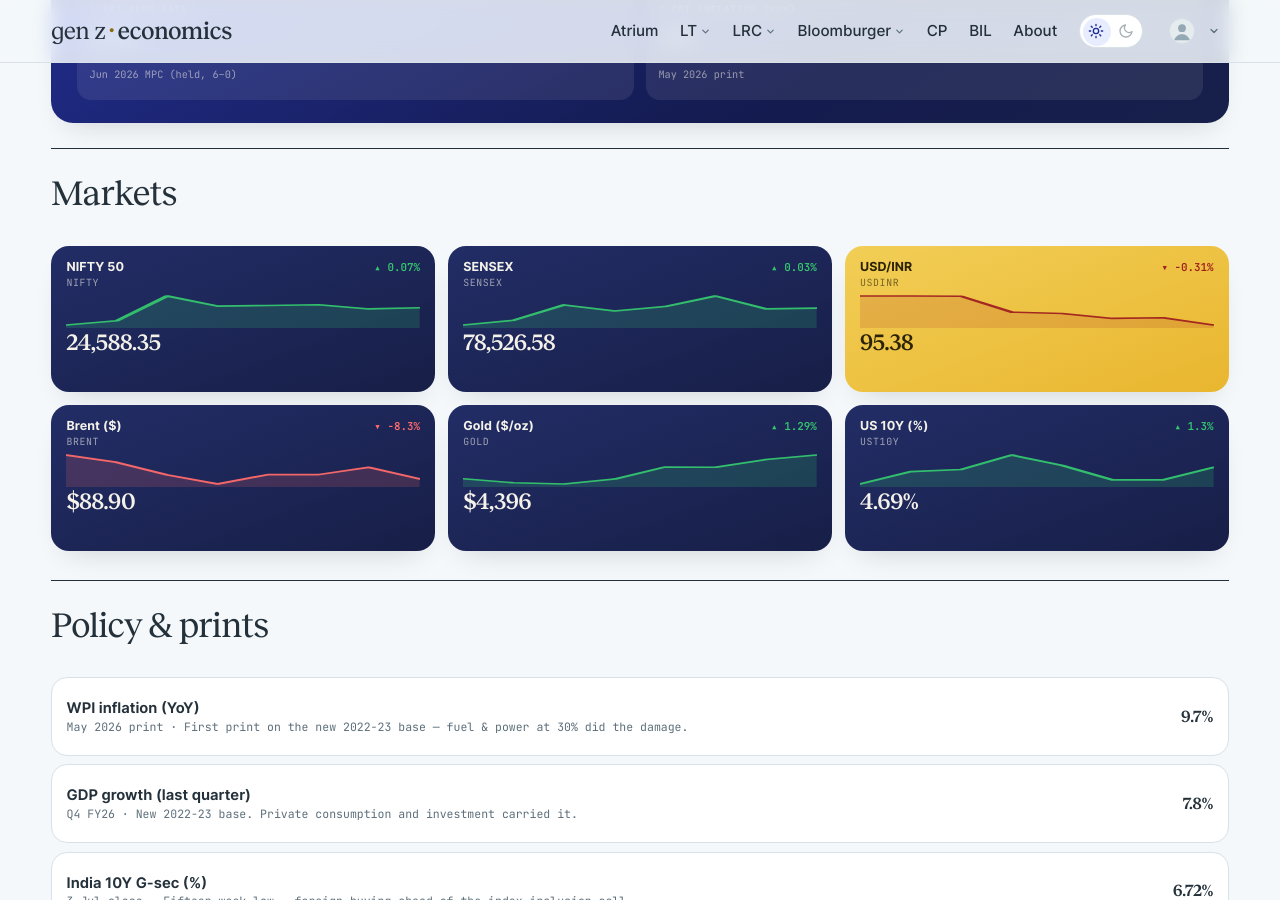
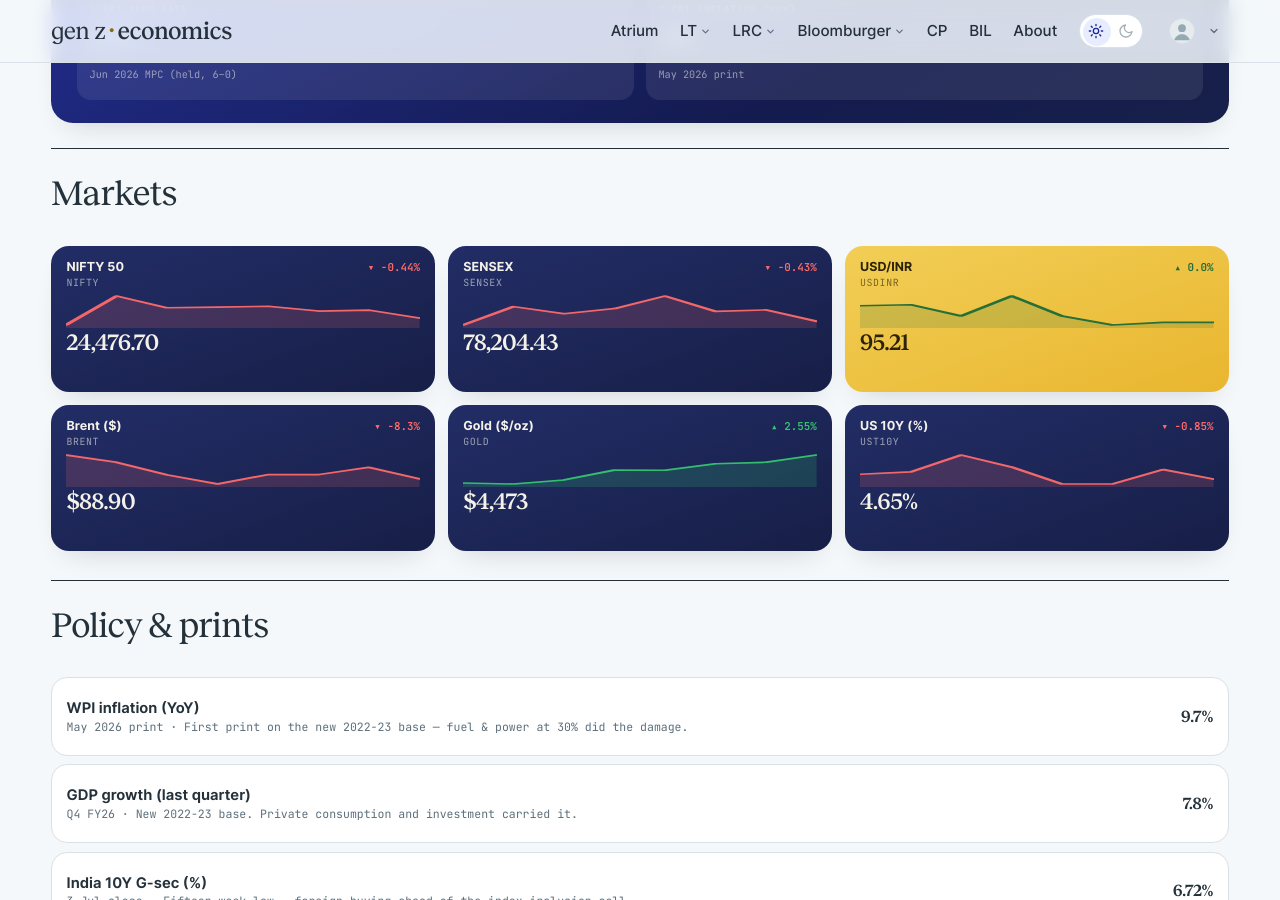
Before and after one commit to harsharya7021/genz-economics.com, a Jekyll site: the page built from macro-watch.html, in a window 1280 px wide and 900 px high, scrolled down 599 px. Built offline with Jekyll 4.4.1, drawn with Linux system fonts in a browser that asks for light colours; comment, search, counter and statistics services are not loaded.

Commit message:
data: morning market refresh

```diff
--- a/_data/macro.json
+++ b/_data/macro.json
@@ -1,49 +1,49 @@
 {
-  "as_of": "10 Aug 2026 close",
+  "as_of": "11 Aug 2026 close",
   "auto": {
     "nifty": {
       "label": "NIFTY 50",
-      "v": "24,588.35",
-      "chg": 0.07,
+      "v": "24,476.70",
+      "chg": -0.44,
       "spark": [
-        24317.15,
         24383.6,
         24774.301,
         24614.9,
         24624.65,
         24636.0,
         24570.65,
-        24588.35
+        24583.801,
+        24476.699
       ]
     },
     "sensex": {
       "label": "SENSEX",
-      "v": "78,526.58",
-      "chg": 0.03,
+      "v": "78,204.43",
+      "chg": -0.43,
       "spark": [
-        77928.148,
         78094.641,
         78639.031,
         78428.953,
         78581.0,
         78954.758,
         78499.172,
-        78526.578
+        78542.438,
+        78204.43
       ]
     },
     "usdinr": {
       "label": "USD/INR",
-      "v": "95.38",
-      "chg": -0.31,
+      "v": "95.21",
+      "chg": 0.0,
       "spark": [
-        96.57,
-        96.57,
-        96.56,
-        95.91,
-        95.85,
         95.65,
         95.68,
-        95.38
+        95.38,
+        95.91,
+        95.38,
+        95.14,
+        95.21,
+        95.21
       ]
     },
     "brent": {
@@ -63,32 +63,32 @@
     },
     "gold": {
       "label": "Gold ($/oz)",
-      "v": "$4,396",
-      "chg": 1.29,
+      "v": "$4,473",
+      "chg": 2.55,
       "spark": [
-        4100.1,
         4049.1,
         4033.7,
         4095.4,
         4245.8,
         4242.0,
         4340.7,
-        4396.5
+        4361.8,
+        4473.1
       ]
     },
     "ust10y": {
       "label": "US 10Y (%)",
-      "v": "4.69%",
-      "chg": 1.3,
+      "v": "4.65%",
+      "chg": -0.85,
       "spark": [
-        4.61,
         4.67,
         4.68,
         4.75,
         4.7,
         4.63,
         4.63,
-        4.69
+        4.69,
+        4.65
       ]
     }
   },
--- a/_data/markets.yml
+++ b/_data/markets.yml
@@ -2,53 +2,53 @@
 # USD/INR) are refreshed each weekday morning by the market-data workflow;
 # the India 10Y G-Sec line is maintained by hand. Do not hand-edit the
 # live tickers — the job overwrites them.
-as_of: 10 Aug 2026
+as_of: 11 Aug 2026
 tickers:
 - symbol: NIFTY 50
   code: ^NSEI
-  value: 24,588.35
-  change: '+17.70'
-  pct: +0.07%
-  dir: up
+  value: 24,476.70
+  change: −107.10
+  pct: −0.44%
+  dir: down
   spark:
-  - 24317.15
   - 24383.6
   - 24774.301
   - 24614.9
   - 24624.65
   - 24636.0
   - 24570.65
-  - 24588.35
+  - 24583.801
+  - 24476.699
 - symbol: SENSEX
   code: BSE
-  value: 78,526.58
-  change: '+27.41'
-  pct: +0.03%
-  dir: up
+  value: 78,204.43
+  change: −338.01
+  pct: −0.43%
+  dir: down
   spark:
-  - 77928.148
   - 78094.641
   - 78639.031
   - 78428.953
   - 78581.0
   - 78954.758
   - 78499.172
-  - 78526.578
+  - 78542.438
+  - 78204.43
 - symbol: USD / INR
   code: FX
-  value: '95.38'
-  change: −0.30
-  pct: −0.31%
-  dir: down
+  value: '95.21'
+  change: '+0.00'
+  pct: +0.00%
+  dir: up
   spark:
-  - 96.57
-  - 96.57
-  - 96.56
-  - 95.91
-  - 95.85
   - 95.65
   - 95.68
   - 95.38
+  - 95.91
+  - 95.38
+  - 95.14
+  - 95.21
+  - 95.21
 - symbol: 10Y G-Sec
   code: IN10Y
   value: 6.72%
```
